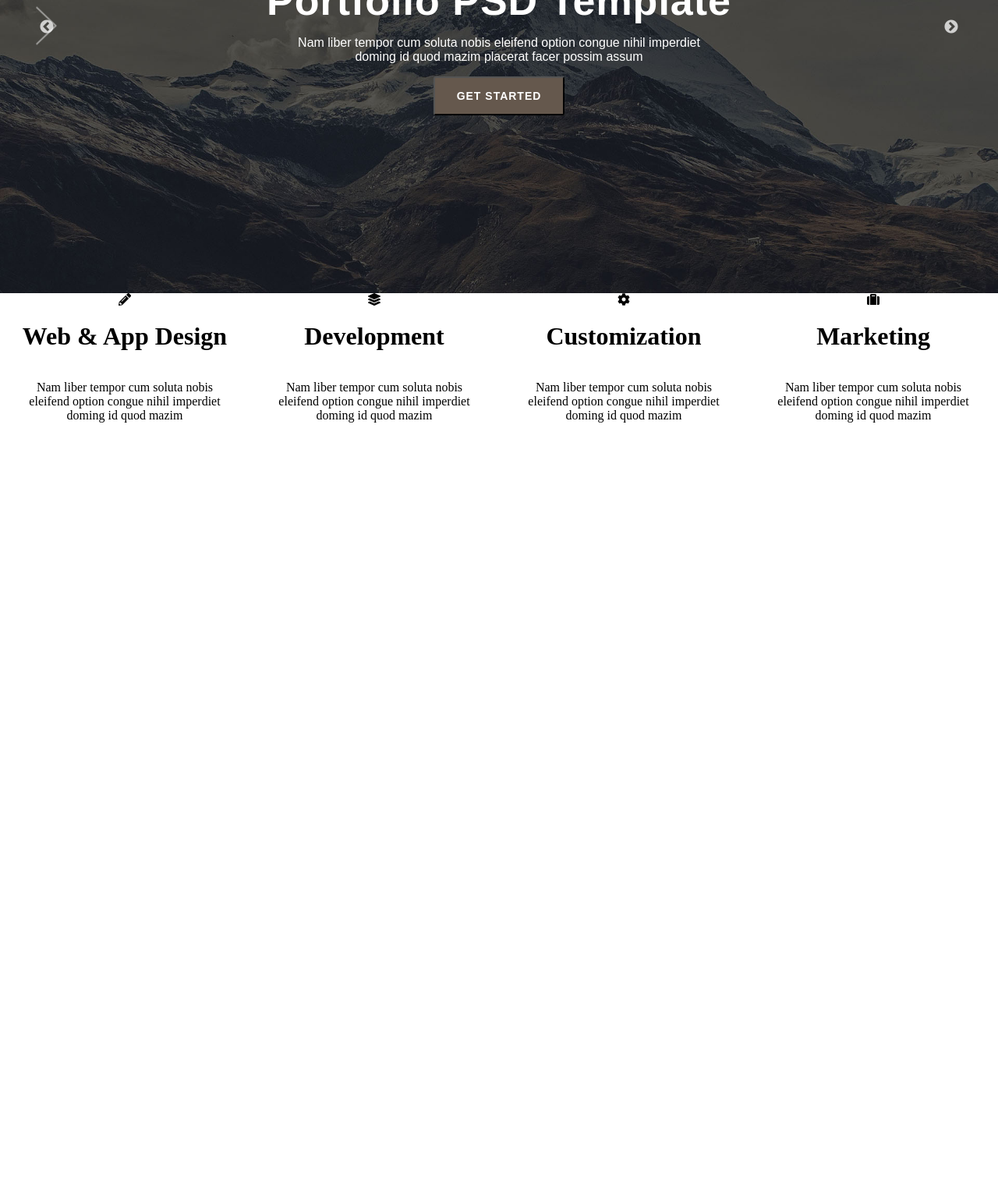
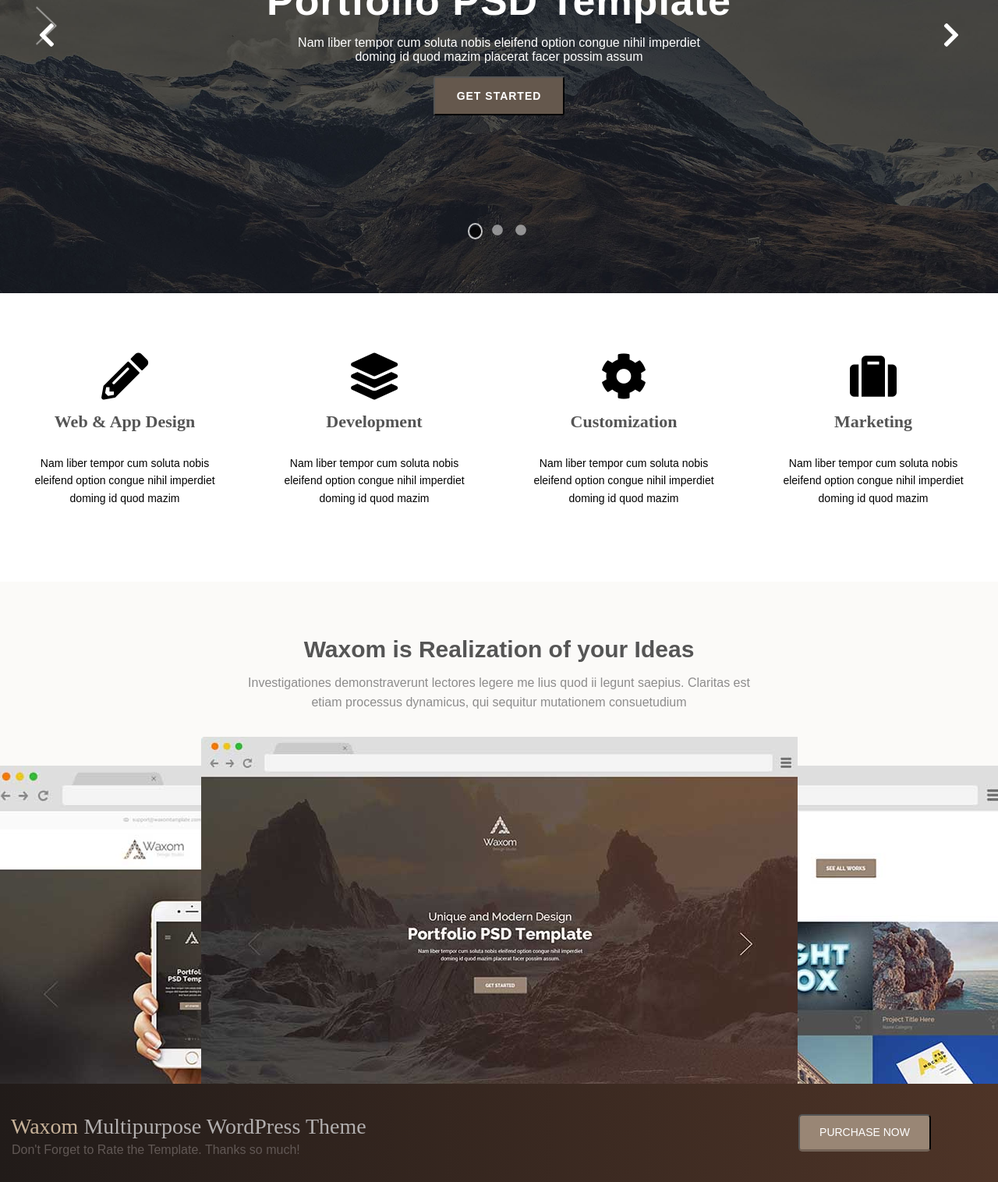
Before and after one commit to emfree1/waxom, a plain HTML site: page index.html in a window 1280 px wide. Shown: the part 307-1823 px from the top of the page at 78% size. Before the commit the page ends 1053 px from the top, so only its background shows below. Drawn offline with Linux system fonts and the light colour scheme; files whose address does not match are found by name.

Commit message:
add new file

```diff
--- a/index.html
+++ b/index.html
@@ -57,7 +57,7 @@
             </div>
             <div class="slider-in-header">
                 <div class="slider-class">
-                    <img src="img/bg.jpg" alt="img-1">
+                    <img src="img/bg.jpg" alt="img-1" class="slider-img">
                     <div class="wrapper-header">
                         <p class="header-text">Unique and Modern Design</p>
                         <h1 class="h-text">Portfolio PSD Template</h1>
@@ -68,7 +68,7 @@
                     </div>
                 </div>
                 <div class="slider-class">
-                    <img src="img/bg2.jpg" alt="img-2">
+                    <img src="img/bg2.jpg" alt="img-2" class="slider-img">
                     <div class="wrapper-header">
                         <p class="header-text">Unique and Modern Design</p>
                         <h1 class="h-text">Portfolio PSD Template</h1>
@@ -79,7 +79,7 @@
                     </div>
                 </div>
                 <div class="slider-class">
-                    <img src="img/bg3.jpg" alt="img-3">
+                    <img src="img/bg3.jpg" alt="img-3" class="slider-img">
                     <div class="wrapper-header">
                         <p class="header-text">Unique and Modern Design</p>
                         <h1 class="h-text">Portfolio PSD Template</h1>
@@ -101,27 +101,52 @@
                     <i class="fas fa-pencil-alt"></i>
                     <h1 class="service-h1">Web & App Design</h1>
                     <p class="service-p1">Nam liber tempor cum soluta nobis<br>eleifend option congue nihil imperdiet<br>doming id quod mazim</p>
+                    <div class="block-line"></div>
                 </div>
                 <div class="service-block">
                     <i class="fas fa-layer-group"></i>
                     <h1 class="service-h1">Development</h1>
                     <p class="service-p1">Nam liber tempor cum soluta nobis<br>eleifend option congue nihil imperdiet<br>doming id quod mazim</p>
+                    <div class="block-line"></div>
                 </div>
                 <div class="service-block">
                     <i class="fas fa-cog"></i>
                     <h1 class="service-h1">Customization</h1>
                     <p class="service-p1">Nam liber tempor cum soluta nobis<br>eleifend option congue nihil imperdiet<br>doming id quod mazim</p>
+                    <div class="block-line"></div>
                 </div>
                 <div class="service-block">
                     <i class="fas fa-suitcase"></i>
                     <h1 class="service-h1">Marketing</h1>
                     <p class="service-p1">Nam liber tempor cum soluta nobis<br>eleifend option congue nihil imperdiet<br>doming id quod mazim</p>
+                    <div class="block-line"></div>
                 </div>
             </div>
         </div>
+        <div class="waxom">
+                <div class="waxom-text">
+                    <h1 class="waxom-h1">Waxom is Realization of your Ideas</h1>
+                    <p class="waxom-p">Investigationes demonstraverunt lectores legere me lius quod ii legunt saepius. Claritas est
+                        <br>etiam processus dynamicus, qui sequitur mutationem consuetudium
+                    </p>
+                    <img src="img/waxom.jpg" alt="waxomimg" class="waxom-img">
+                    <img src="img/waxom2.jpg" alt="waxomimg2" class="waxom-img2">
+                    <img src="img/waxom3.jpg" alt="waxomimg3" class="waxom-img3">
+                    <div class="waxom-text-boxes">
+                        <div class="text-boxes">
+                            <h1 class="text-boxes-h1"><span>Waxom</span> Multipurpose WordPress Theme</h1>
+                            <p class="text-boxes-p">Don't Forget to Rate the Template. Thanks so much!</p>
+                        </div>
+                        <div class="button-boxes">
+                            <button class="button-box" tabindex="0">Purchase Now</button>
+                        </div>
+                    </div>
+                </div>
+
+        </div>
+
     </main>
     <script src="jquery/jquery-2.1.3.min.js"></script>
-    <!-- <script type="text/javascript" src="//code.jquery.com/jquery-migrate-1.2.1.min.js"></script> -->
     <script type="text/javascript" src="slick/slick.min.js"></script>
     <script src="main.js"></script>
 </body>
--- a/main.js
+++ b/main.js
@@ -1,3 +1,7 @@
 $(document).ready(function(){
-    $('.slider-in-header').slick();
+    $('.slider-in-header').slick({
+    	prevArrow: '<button type="button" class="slick-prev"><i class="fas fa-chevron-left"></i></button>',
+        nextArrow: '<button type="button" class="slick-next"><i class="fas fa-chevron-right"></i></button>',
+        dots:true
+    });
 });
--- a/style.css
+++ b/style.css
@@ -192,9 +192,10 @@
     transition: all 0.7s linear;
 }
 
-img{
+.slider-img{
     max-width: 100%;
     height: auto;
+
 }
 
 .service{
@@ -211,9 +212,198 @@
 }
 .service-block{
     width: 25%;
-    height: 100%;
+    height: 70%;
     display: flex;
     flex-direction: column;
     text-align: center;
+    justify-content: center;
+    cursor: pointer;
+    transition: 0.5s ease;
+    align-items: center;
 
 }
+.service-block i{
+    font-size: 60px;
+
+}
+.service-block h1{
+    font-size: 22px;
+    font-weight: 600;
+    color: #555555;
+    transition: 0.5s ease;
+
+}
+.service-block p{
+font-family: 'Montserrat', sans-serif;
+font-size: 14px;
+font-weight: 300;
+text-align: center;
+line-height: 1.6;
+}
+.block-line{
+    width: 35%;
+    height: 4px;
+    display: flex;
+    transition: 0.5s ease;
+}
+.service-block:hover{
+    margin-top: -10px;
+}
+.service-block:hover i{
+    color: #8e7f6d;
+}
+.service-block:hover h1{
+    color: #8e7f6d;
+}
+.service-block:hover .block-line{
+    background: #8e7f6d;
+}
+
+.slider-in-header .slick-arrow i {
+    font-size: 35px;
+    color: white;
+}
+.slick-prev:before,
+.slick-next:before{
+    color:transparent;
+}
+.slick-dots{
+    bottom: 70px;
+}
+.slick-dots li button:before{
+    font-family: 'slick';
+    font-size: 16px;
+    line-height: 20px;
+    position: absolute;
+    top: 0;
+    left: 0;
+    width: 15px;
+    height: 17px;
+    content: '•';
+    text-align: center;
+    opacity: .5;
+    color: white;
+    -webkit-font-smoothing: antialiased;
+    -moz-osx-font-smoothing: grayscale;
+}
+.slick-dots li.slick-active button:before{
+    opacity: .75;
+    color: black;
+    border: 2px solid white;
+    border-radius: 50%;
+}
+.slick-dotted.slick-slider{
+    margin: 0;
+}
+
+.waxom{
+    width: 100%;
+    height: 770px;
+    background-color: #fbfaf8;
+}
+.waxom-text{
+    display: flex;
+    width: 100%;
+    justify-content: center;
+    align-items: center;
+    flex-direction: column;
+    position: relative;
+    height: 100%;
+}
+.waxom-h1{
+    font-family: 'Montserrat', sans-serif;
+    color: #555555;
+    font-weight: 600;
+    font-size: 30px;
+    padding-top: 50px;
+    position: absolute;
+    top: 0;
+
+}
+.waxom-p{
+    font-family: 'Montserrat', sans-serif;
+    font-size: 16px;
+    text-align: center;
+    color: #8d8c8c;
+    font-weight: 300;
+    margin: 0;
+    line-height: 1.6;
+    position: absolute;
+    top: 117px;
+
+}
+ .waxom-img{
+    top: 489px;
+    position: relative;
+    z-index: 1;
+}
+.waxom-img2{
+    position: relative;
+    top: 76px;
+    right: 270px;
+}
+.waxom-img3{
+    position: relative;
+    bottom: 374px;
+    left: 270px;
+}
+.waxom-text-boxes{
+    width: 100%;
+    height: 126px;
+    background: linear-gradient(to right, rgba(33,27,25,1) 0%, rgba(78,52,39,1) 100%);
+    position: absolute;
+    bottom: 0px;
+    z-index: 2;
+    display: flex;
+    justify-content: center;
+    align-items: center;
+}
+.text-boxes{
+    width: 80%;
+    height: auto;
+}
+.button-boxes{
+    width: 20%;
+    height: auto;
+}
+.text-boxes-h1{
+    ont-family: 'Raleway', sans-serif;
+    font-weight: 400;
+    color: #b2afaf;
+    margin-left: 14px;
+    margin-top: 8px;
+    font-size: 28px;
+    margin-bottom: 0;
+}
+.text-boxes-p{
+    color: #615855;
+    font-family: 'Montserrat', sans-serif;
+    font-weight: 300;
+    margin-left: 14px 5px;
+    margin: 5px 0px 0px 15px;
+}
+.text-boxes-h1 span{
+    color: #c7b299;
+}
+.button-box{
+    width: 170px;
+    height: 48px;
+    background-color: #998675;
+    border-radius: 5px;
+    color: white;
+    font-size: 14px;
+    font-family: 'Raleway', sans-serif;
+    text-transform: uppercase;
+    font-weight: 500;
+    border-bottom: 3px solid #736357;
+    cursor: pointer;
+}
+.button-box::before{
+    background-color: #736357;
+    bottom: -100%;
+    left: 0;
+    transition: all 1s ease;
+}
+.button-box:hover::before{
+    bottom: 0;
+}
```
Also changed, not shown: img/waxom.jpg (added), img/waxom2.jpg (added), img/waxom3.jpg (added).
